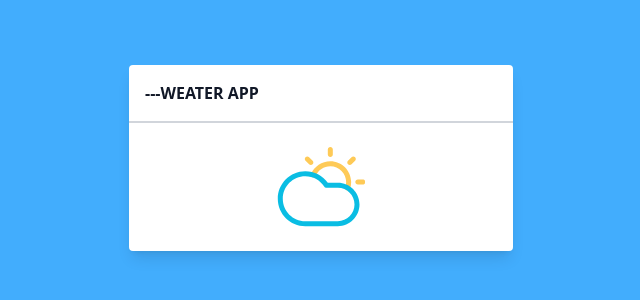
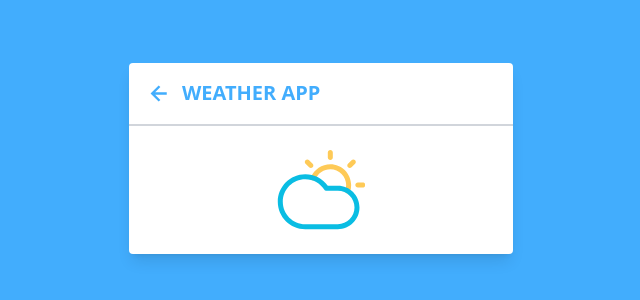
Before and after one commit to zehan12/hootboard_Task, a React (Vite) app: page / in a window 1280 px wide. Shown: the part 234-534 px from the top of the page, without its empty margins (319-959 px from the left). Built offline with nearby package versions, Linux system fonts and the light colour scheme.

Commit message:
install react-icons and add arrow icon

```diff
--- a/src/pages/WeatherDetail.jsx
+++ b/src/pages/WeatherDetail.jsx
@@ -1,13 +1,14 @@
-import { Fragment } from "react"
+import { Fragment } from "react";
+import {BiLeftArrowAlt} from "react-icons/bi"
 
 const WeatherDetail = () => {
     return (
         <Fragment>
             <div className="w-full bg-white rounded shadow-lg m-2 md:max-w-sm md:mx-auto cursor-pointer flex flex-col justify-center items-center text-center border-none">
-                <div class="text-md text-left w-full font-bold  text-gray-900 p-4 border-b-2 border-b-gray-300">
-                    <span>---</span>
-                    <span class="uppercase">Weater App</span>
-                     </div>
+                <div class="text-md text-xl text-left w-full font-semibold  text-[#42ADFD] p-4 border-b-2 border-b-gray-300 flex items-center gap-2">
+                    <span><BiLeftArrowAlt size={29} /></span>
+                    <span class="uppercase">Weather App</span>
+                </div>
                 <div class="w-32 h-32 flex items-center justify-center">
                     <svg class="h-20" viewBox="0 0 81 73" version="1.1" xmlns="http://www.w3.org/2000/svg" xmlns:xlink="http://www.w3.org/1999/xlink">
                         <g id="Page-1" stroke="none" stroke-width="1" fill="none" fill-rule="evenodd">
```
Also changed, not shown: package.json (+7 -6 lines), 1 other file (tests, documents, lock files or other folders).
